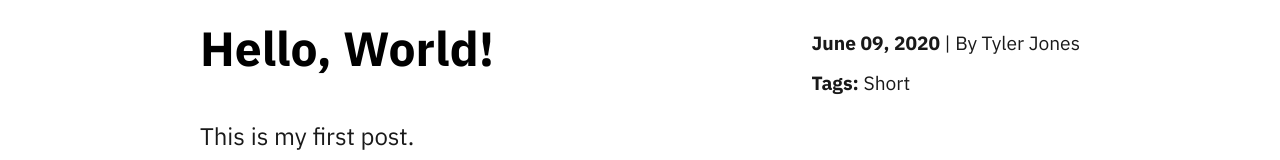
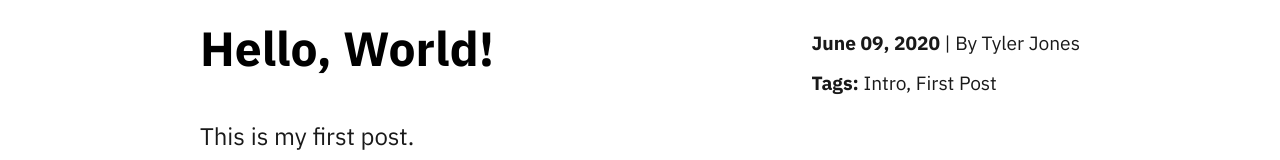
Before and after one commit to TylerJDev/my-portfolio, a Gatsby site: page /2020-06-09-hello-world/ in a window 1280 px wide. Shown: the part 233-393 px from the top of the page. Built offline with nearby package versions, Linux system fonts and the light colour scheme; Gatsby itself is replaced by a stand-in of ours; some packages are replaced by stand-ins of ours.

Commit message:
Added to post

```diff
--- a/content/blog/2020-06-09-hello-world.md
+++ b/content/blog/2020-06-09-hello-world.md
@@ -2,7 +2,7 @@
 title: Hello, World!
 date: 2020-06-09T22:20:44.991Z
 description: This is my first post.
-tags: ["short"]
+tags: ["intro", 'first post']
 ---
 Hello! I'm Tyler, this is my first post on my blog using Netlify CMS.
 
```
